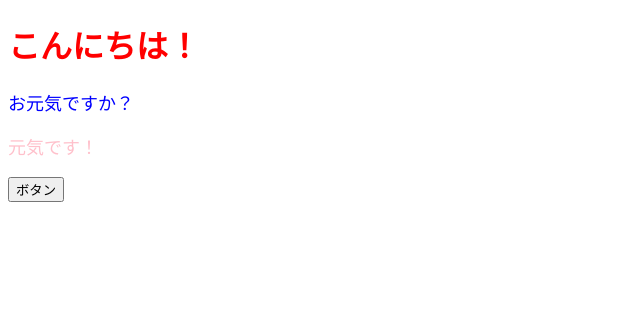
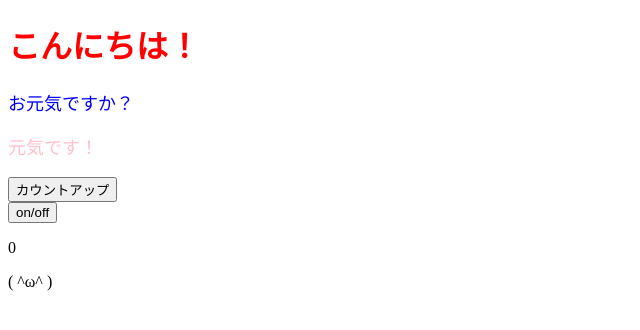
Before and after one commit to harauma/ReactTodo, a React (Create React App) app: page / in a window 1280 px wide. Shown: the top 330 px of the page, without its empty margins (0-640 px from the left). Built offline with nearby package versions, Linux system fonts and the light colour scheme; the HTML template or start-up script is replaced by a standard one.

Commit message:
state,useEffect

```diff
--- a/src/App.jsx
+++ b/src/App.jsx
@@ -1,14 +1,36 @@
-import React from "react";
+import React, { useEffect, useState } from "react";
 import ColorfulMessage from "./components/ColorfulMessage";
 
 const App = () => {
-  const onClickButton = () => alert();
+  const [num, setNum] = useState(0);
+  const [faceShowFlag, setFaceShowFlag] = useState(true);
+
+  const onClickCountUp = () => {
+    setNum(num + 1);
+  };
+
+  const onClickSwitchShowFlag = () => {
+    setFaceShowFlag(!faceShowFlag);
+  };
+
+  useEffect(() => {
+    if (num % 3 === 0) {
+      faceShowFlag || setFaceShowFlag(true);
+    } else {
+      faceShowFlag && setFaceShowFlag(false);
+    }
+  }, [num]);
+
   return (
     <>
       <h1 style={{ color: "red" }}>こんにちは！</h1>
       <ColorfulMessage color="blue">お元気ですか？</ColorfulMessage>
       <ColorfulMessage color="pink">元気です！</ColorfulMessage>
-      <button onClick={onClickButton}>ボタン</button>
+      <button onClick={onClickCountUp}>カウントアップ</button>
+      <br />
+      <button onClick={onClickSwitchShowFlag}>on/off</button>
+      <p>{num}</p>
+      {faceShowFlag && <p>( ^ω^ )</p>}
     </>
   );
 };
```
